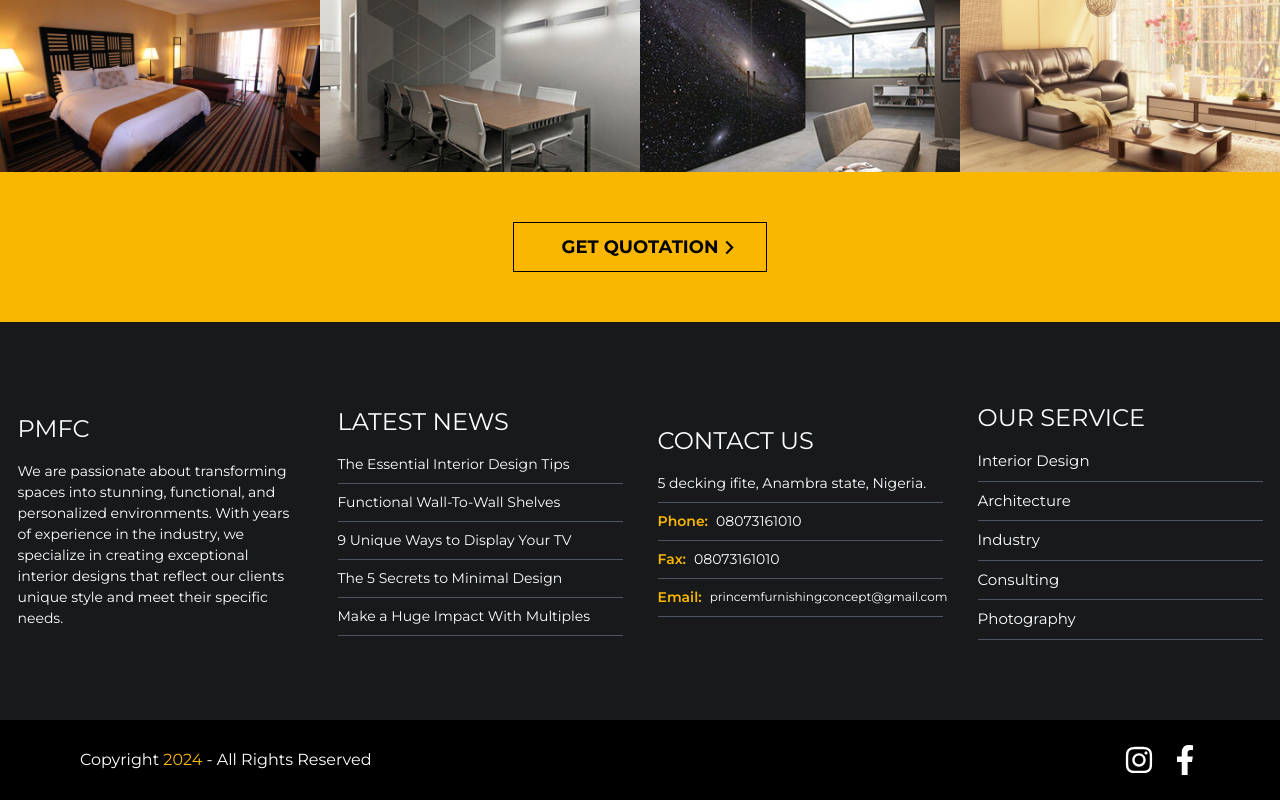
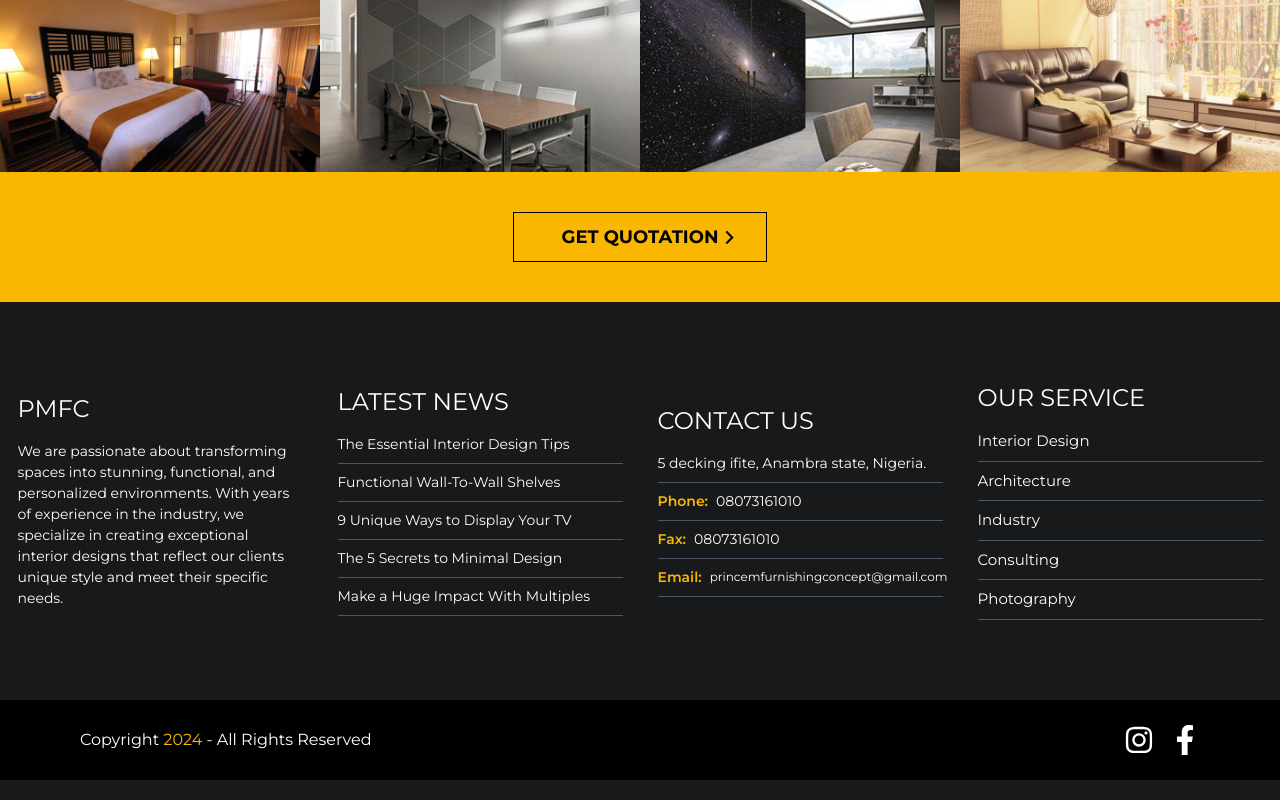
Before and after one commit to spanzyteo/furniture-cart, a Next.js app: page /projects in a window 1280 px wide. Shown: the part 858-1658 px from the top of the page. Built offline with nearby package versions, Linux system fonts and the light colour scheme.

Commit message:
add link to get quote

```diff
--- a/app/(main)/projects/components/GetQuote.tsx
+++ b/app/(main)/projects/components/GetQuote.tsx
@@ -1,13 +1,16 @@
+import Link from 'next/link'
 import React from 'react'
 import { RiArrowRightSLine } from 'react-icons/ri'
 
 const GetQuote = () => {
   return (
-    <div className="h-[150px] w-[100%] bg-[#fab702] flex items-center">
-      <button className="flex items-center  mx-auto text-[11px] border border-black uppercase p-[0.6rem] px-[3rem] pr-10 font-bold relative hover:bg-black hover:text-white group transition-all duration-300 ease">
-        <h1 className='text-center text-lg mr-2'>Get Quotation</h1>
-        <RiArrowRightSLine className="absolute right-6 h-[25px] w-[25px] font-bold transition-all duration-300 ease  group-hover:right-4" />
-      </button>
+    <div className="h-[130px] w-[100%] bg-[#fab702] flex items-center justify-center">
+      <Link href={'/get-quote'}>
+        <button className="flex items-center  mx-auto text-[11px] border border-black uppercase p-[0.6rem] px-[3rem] pr-10 font-bold relative hover:bg-black hover:text-white group transition-all duration-300 ease">
+          <h1 className="text-center text-lg mr-2">Get Quotation</h1>
+          <RiArrowRightSLine className="absolute right-6 h-[25px] w-[25px] font-bold transition-all duration-300 ease  group-hover:right-4" />
+        </button>
+      </Link>
     </div>
   )
 }
```
